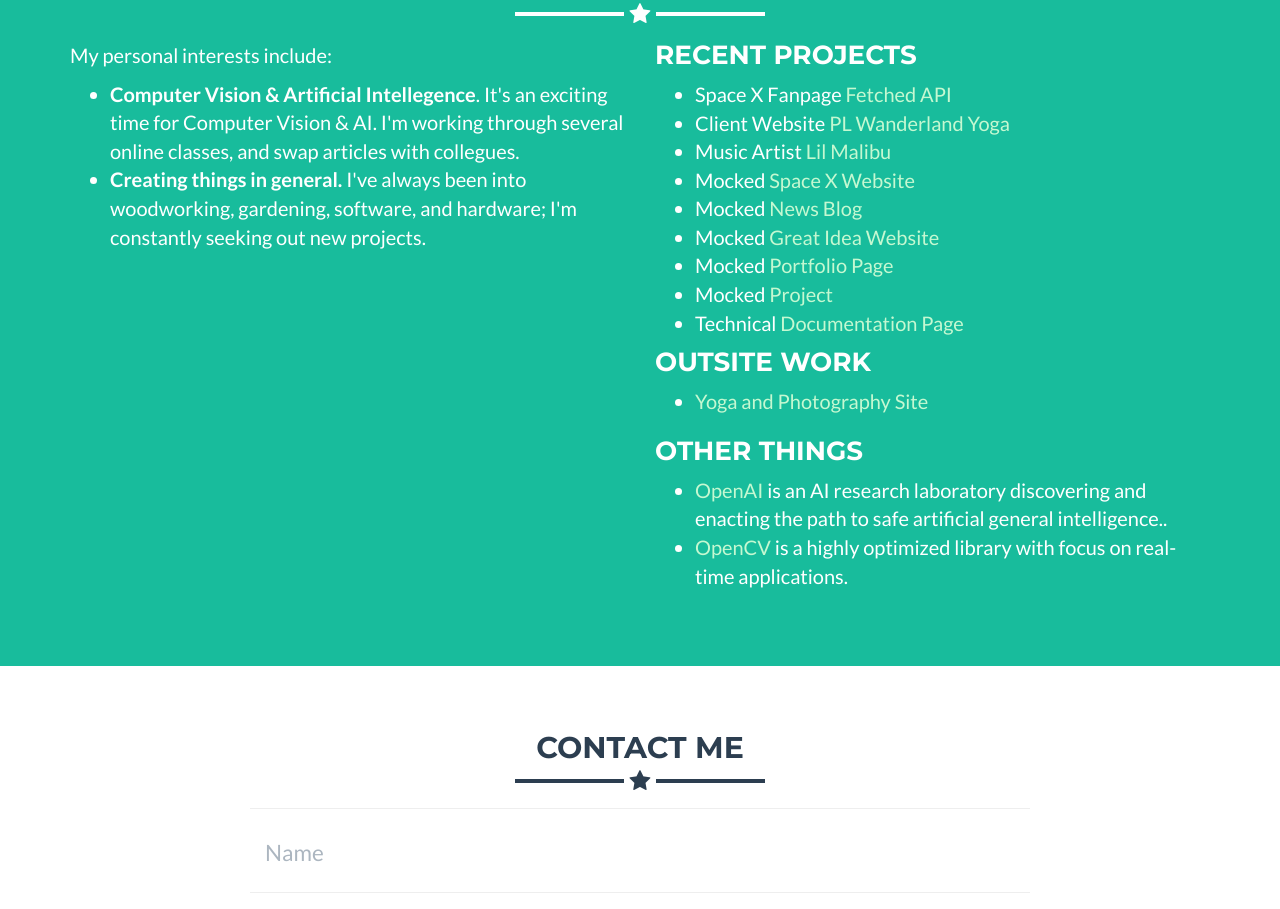
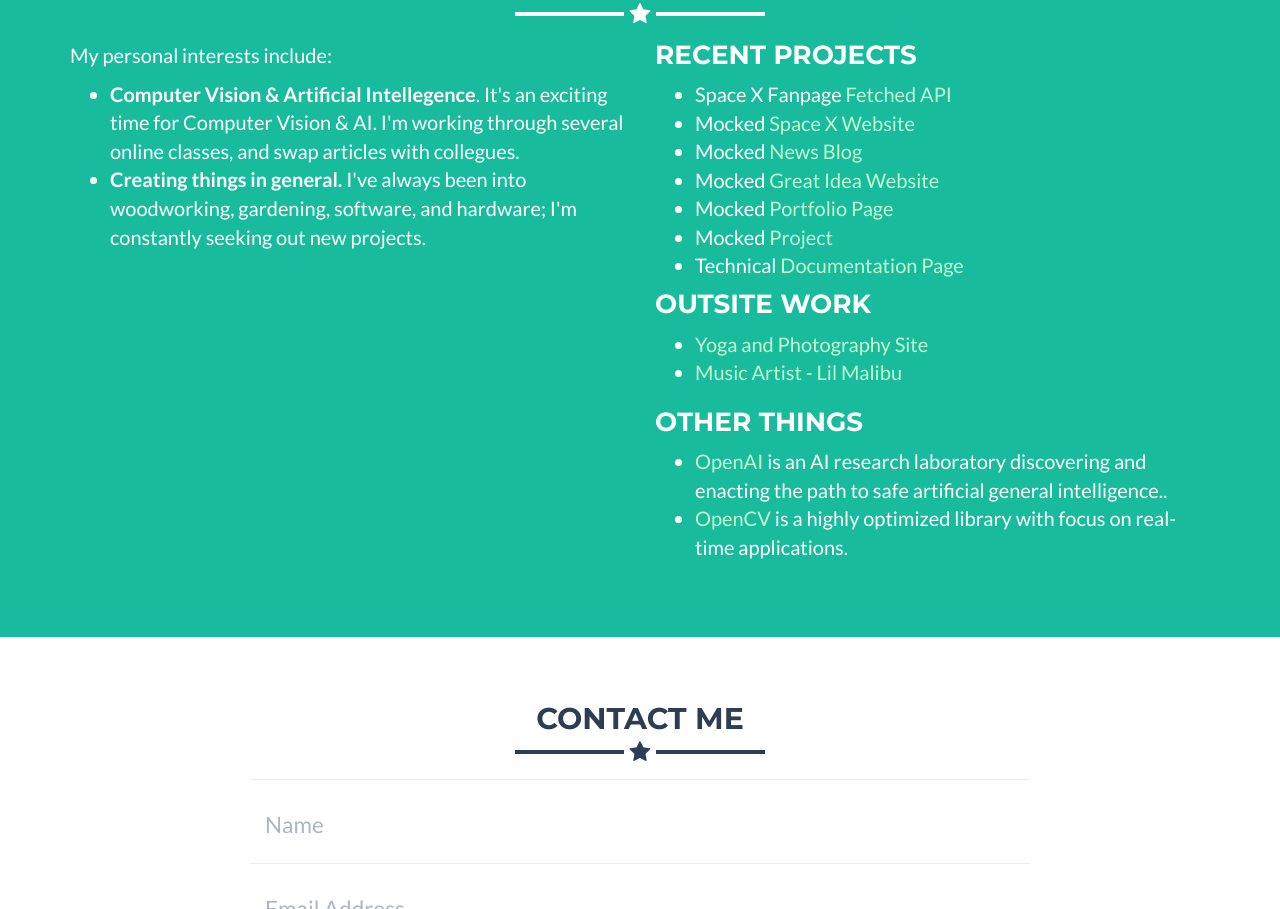
Before and after one commit to JasonCruz-Dev/peaches, a plain HTML site: page index.html in a window 1280 px wide. Shown: the part 817-1726 px from the top of the page. Drawn offline with Linux system fonts and the light colour scheme; files whose address does not match are found by name.

Commit message:
revised code

```diff
--- a/index.html
+++ b/index.html
@@ -153,12 +153,6 @@
                                 href="https://rf-mjm3eyu7u.now.sh/" target="_blank">Fetched API </a>
                         </li>
                         <li>
-                            Client Website <a href="www.plwanderland.com" target="_blank">PL Wanderland Yoga</a>
-                        </li>
-                        <li>
-                            Music Artist <a href="www.lilmalibu.com" target="_blank">Lil Malibu</a>
-                        </li>
-                        <li>
                             Mocked <a href="https://friendly-cookies.now.sh/" target="_blank">Space X Website</a>
                         </li>
                         <li>
@@ -172,16 +166,19 @@
                         </li>
                         <li>
                             Mocked <a href="https://ld-kappa.now.sh/" target="_blank">Project</a>
-								</li>
-								<li>
-									Technical <a href="https://html-technical-information.now.sh/" target="_blank">Documentation Page </a>
-								</li>
+                        </li>
+                        <li>
+                            Technical <a href="https://html-technical-information.now.sh/" target="_blank">Documentation Page </a>
+                        </li>
                     </ul>
                     <h3 style="margin-top:0">Outsite Work</h3>
                     <ul>
                         <li>
                             <a
                                 href="https://plwanderland.com" target="_blank">Yoga and Photography Site</a>
+                        </li>
+                        <li>
+                            <a href="www.lilmalibu.com" target="_blank">Music Artist - Lil Malibu</a>
                         </li>
                     </ul>
                     <h3>Other Things</h3>
```
